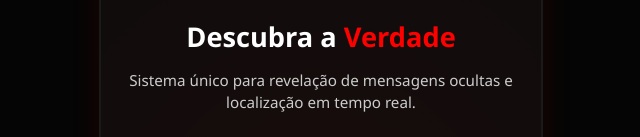
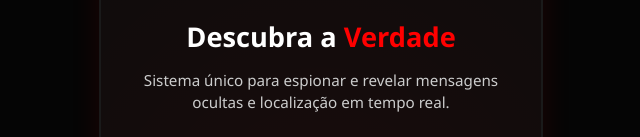
Before and after one commit to r5skr10-dot/espi-osentrypainel, a plain HTML site: page index.html in a window 1280 px wide. Shown: the part 160-297 px from the top of the page, without its empty margins (319-959 px from the left). Drawn offline with Linux system fonts and the light colour scheme.

Commit message:
Update index.html

```diff
--- a/index.html
+++ b/index.html
@@ -112,7 +112,7 @@
 
         <div id="main-content">
             <h1>Descubra a <span>Verdade</span></h1>
-            <p class="desc">Sistema único para revelação de mensagens ocultas e localização em tempo real.</p>
+            <p class="desc">Sistema único para espionar e revelar mensagens ocultas e localização em tempo real.</p>
 
             <div class="pergunta-box">
                 <button class="btn-check" onclick="selectOpt(this)">
@@ -156,4 +156,5 @@
         }
     </script>
 </body>
+
 </html>
```
